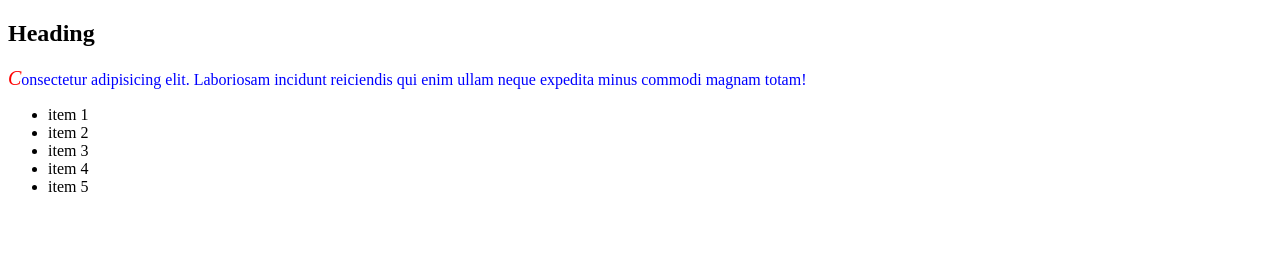
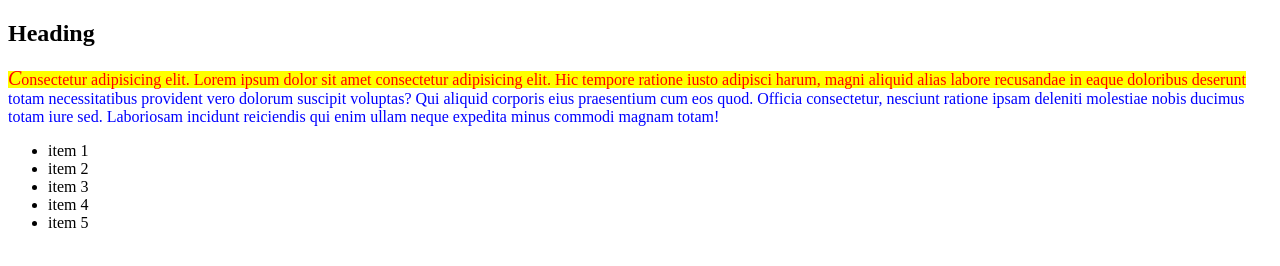
Before and after one commit to freshcodeAlice/fm-html-n-css, a plain HTML site: page index.html in a window 1280 px wide. Drawn offline with Linux system fonts and the light colour scheme.

Commit message:
::first-line

```diff
--- a/index.html
+++ b/index.html
@@ -19,7 +19,8 @@
 <main>
     <article>
         <h1>Heading</h1>
-        <p>Consectetur adipisicing elit. Laboriosam incidunt reiciendis qui enim ullam neque expedita minus commodi magnam totam!</p>
+        <p>Consectetur adipisicing elit. Lorem ipsum dolor sit amet consectetur adipisicing elit. Hic tempore ratione iusto adipisci harum, magni aliquid alias labore recusandae in eaque doloribus deserunt totam necessitatibus provident vero dolorum suscipit voluptas? Qui aliquid corporis eius praesentium cum eos quod. Officia consectetur, nesciunt ratione ipsam deleniti molestiae nobis ducimus totam iure sed.
+            Laboriosam incidunt reiciendis qui enim ullam neque expedita minus commodi magnam totam!</p>
         <ul>
             <li>item 1</li>
             <li>item 2</li>
--- a/style.css
+++ b/style.css
@@ -7,3 +7,8 @@ p::first-letter {
     color: red;
     font-style: italic;
 }
+
+p::first-line{
+    background-color: yellow;
+    color: red;
+}
```
